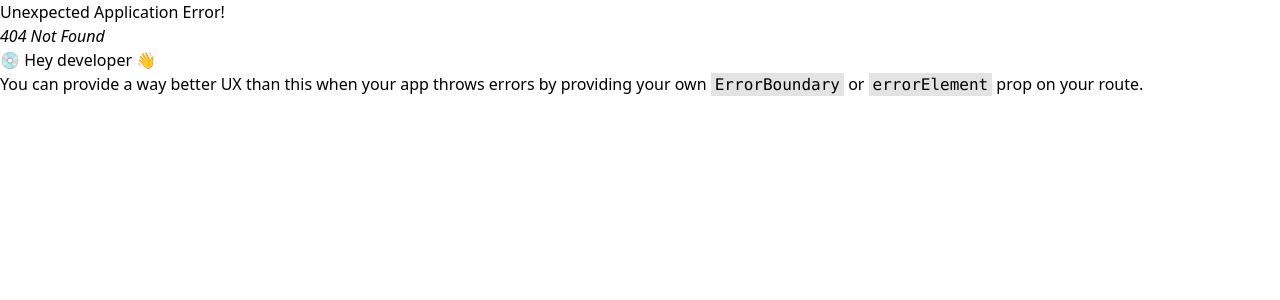
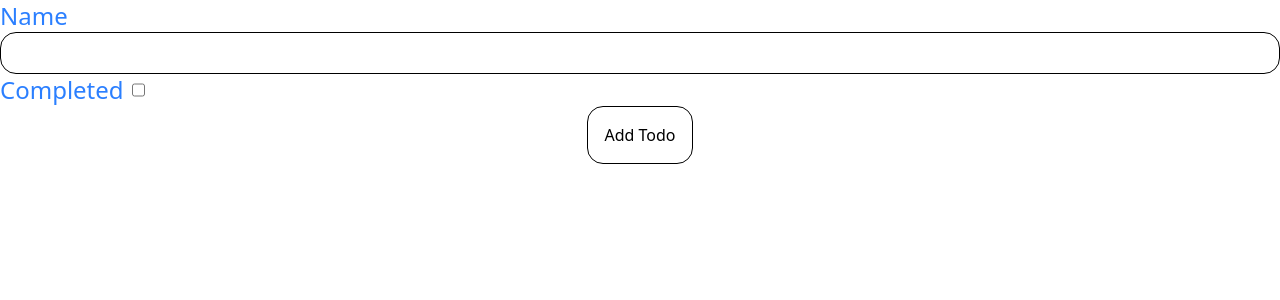
Before and after one commit to tsotne01/React-Challenges, a React (Vite) app: page /easy6 in a window 1280 px wide. Before the commit this address had no page. Shown: the top 300 px of the page. Built offline with nearby package versions, Linux system fonts and the light colour scheme.

Commit message:
uploading progress...

```diff
--- a/src/App.jsx
+++ b/src/App.jsx
@@ -7,6 +7,7 @@ import ZustandCounter from './Pages/Easy: Simple Global Counter/ZustandCounter'
 import FormValidation from './Pages/Easy: Display Data from API/FormValidation'
 import DataMutation from './Pages/Easy: Simple Data Mutation (Without Re-fetch)/DataMutation'
 import ConditionalFetching from './Pages/Easy: Conditional Fetching Based on State/ConditionalFetching'
+import FormWithMutation from './Pages/Medium: Create Item Form with Mutation & Invalidation/FormWithMutation'
 
 
 const router = createBrowserRouter([
@@ -33,6 +34,10 @@ const router = createBrowserRouter([
   {
     path: "/easy5/",
     element: <DataMutation />
+  },
+  {
+    path: "/easy6/",
+    element: <FormWithMutation />
   }
 ])
 
--- a/src/Home.jsx
+++ b/src/Home.jsx
@@ -22,6 +22,9 @@ const Home = () => {
         <div>
           <NavLink to="/easy5">Task 5</NavLink>
         </div>
+        <div>
+          <NavLink to="/easy6">Task 6</NavLink>
+        </div>
       </div>
 
 
--- /dev/null
+++ b/src/Pages/Medium: Create Item Form with Mutation & Invalidation/FormWithMutation.jsx
@@ -0,0 +1,29 @@
+import { zodResolver } from '@hookform/resolvers/zod'
+import React from 'react'
+import { useForm } from 'react-hook-form'
+import { formWithMutationSchema } from './Schema'
+
+const FormWithMutation = () => {
+    const { register, handleSubmit, formState: { errors, isSubmitting } } = useForm({
+        resolver: zodResolver(formWithMutationSchema)
+    })
+
+    const onSubmit = ()=> console.log("submitted");
+    return (
+        <div>
+            <form className='flex flex-col justify-center' onSubmit={handleSubmit(onSubmit)}>
+                <label className='text-blue-500 text-2xl' htmlFor="name">Name</label>
+                <input className='border rounded-2xl p-2' {...register("name")} type="text" name='name' id='name' />
+                {errors.name && <span className='text-sm text-red-500'>{errors.name.message}</span>}
+                <div className='flex gap-2'>
+                    <label className='text-blue-500 text-2xl' htmlFor="completed">Completed</label>
+                    <input className='border rounded-2xl p-2' {...register("completed")} type="checkbox" name="completed" id="completed" />
+                </div>
+                {errors.completed && <span className='text-sm text-red-500'>{errors.completed.message}</span>}
+                <button className='rounded-2xl p-4 border mx-auto' role='submit' type='submit'>Add Todo</button>
+            </form>
+        </div>
+    )
+}
+
+export default FormWithMutation
--- /dev/null
+++ b/src/Pages/Medium: Create Item Form with Mutation & Invalidation/Schema.js
@@ -0,0 +1,6 @@
+import { z } from "zod";
+
+export const formWithMutationSchema = z.object({
+    name: z.string().min(3,{message:"name must be at least 3 characters"}),
+    completed: z.boolean(),
+})
```
